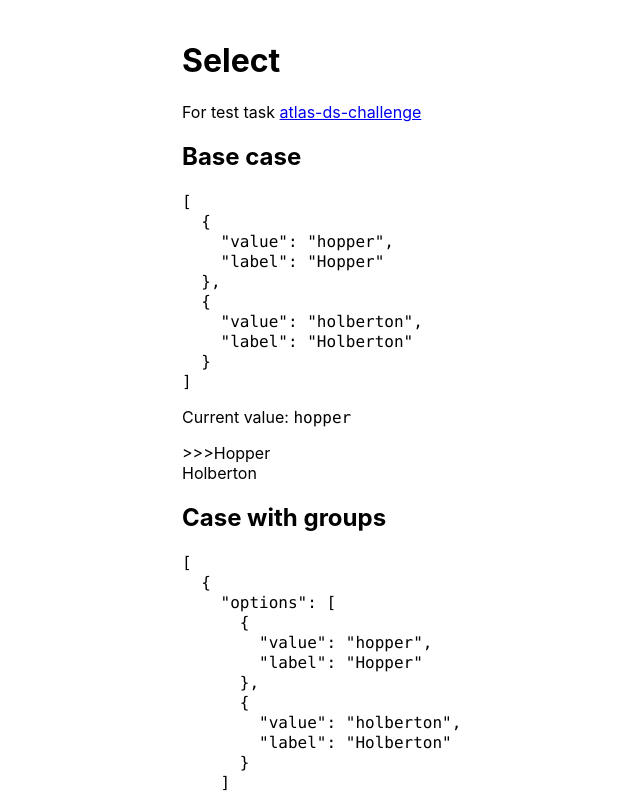
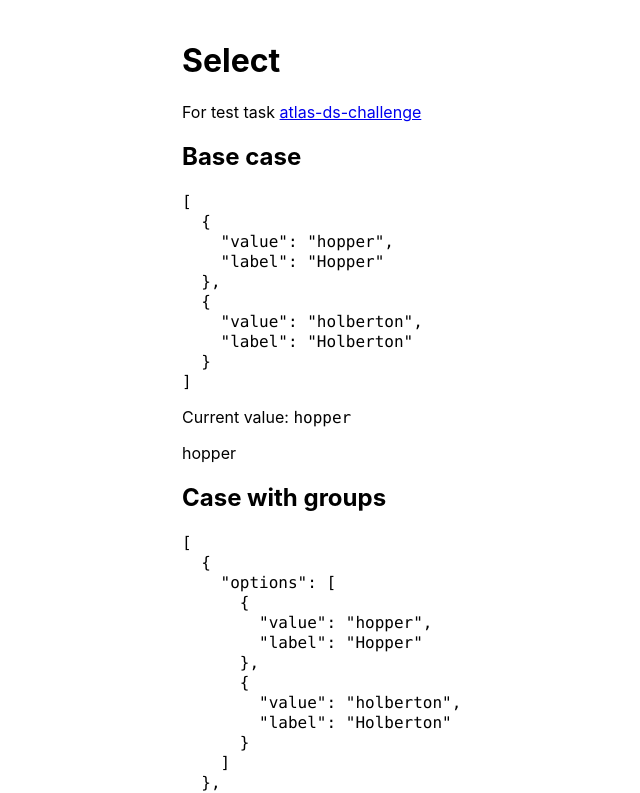
Before and after one commit to AndreiEres/adjust-ui, a React (Create React App) app: page / in a window 1280 px wide. Shown: the top 793 px of the page, without its empty margins (58-698 px from the left). Built offline with nearby package versions, Linux system fonts and the light colour scheme.

Commit message:
Add options list

```diff
--- a/src/components/select/Select.tsx
+++ b/src/components/select/Select.tsx
@@ -1,23 +1,25 @@
 import PropTypes from 'prop-types'
 import React from 'react'
-import { SelectOption } from './SelectOption'
+import { SelectOptionsList } from './SelectOptionsList'
 import { SelectProps } from './types'
 
 export const Select: React.FC<SelectProps> = ({ value, options, onChange }) => {
-  const handleChange = (newValue: string) => onChange && onChange(newValue)
+  const [isOpen, setIsOpen] = React.useState(false)
+  const toggleIsOpen = () => setIsOpen(!isOpen)
+  const handleClick = (newValue: string) => onChange && onChange(newValue)
 
   if (options.length === 0) return null
 
   return (
     <div>
-      {options.map((option, idx) => (
-        <SelectOption
-          {...option}
+      <div onClick={toggleIsOpen}>{value}</div>
+      {isOpen && (
+        <SelectOptionsList
           currentValue={value}
-          onClick={handleChange}
-          key={idx}
+          options={options}
+          onClick={handleClick}
         />
-      ))}
+      )}
     </div>
   )
 }
--- /dev/null
+++ b/src/components/select/SelectOptionsList.tsx
@@ -0,0 +1,27 @@
+import PropTypes from 'prop-types'
+import React from 'react'
+import { SelectOption } from './SelectOption'
+import { SelectOptionsListProps } from './types'
+
+export const SelectOptionsList: React.FC<SelectOptionsListProps> = ({
+  currentValue,
+  options,
+  onClick,
+}) => (
+  <div>
+    {options.map((option, idx) => (
+      <SelectOption
+        {...option}
+        currentValue={currentValue}
+        onClick={onClick}
+        key={idx}
+      />
+    ))}
+  </div>
+)
+
+SelectOptionsList.propTypes = {
+  currentValue: PropTypes.string.isRequired,
+  options: PropTypes.array.isRequired,
+  onClick: PropTypes.func.isRequired,
+}
```
Also changed, not shown: src/components/select/types.ts (+12 -6 lines).
